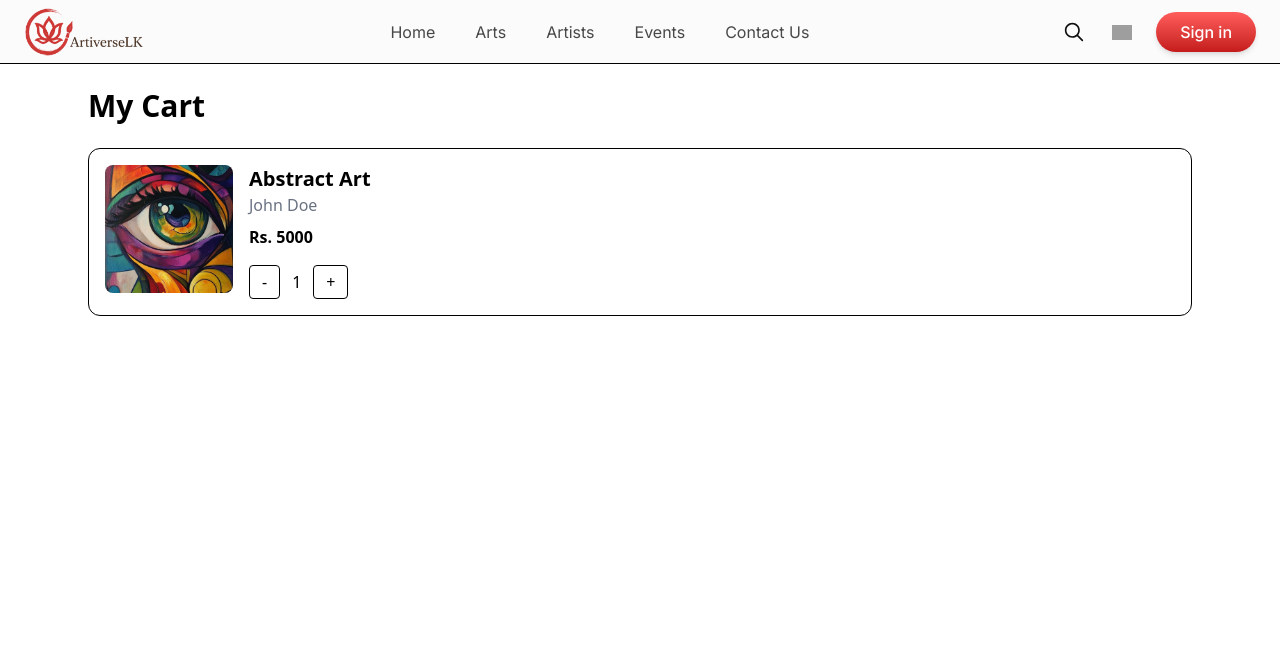
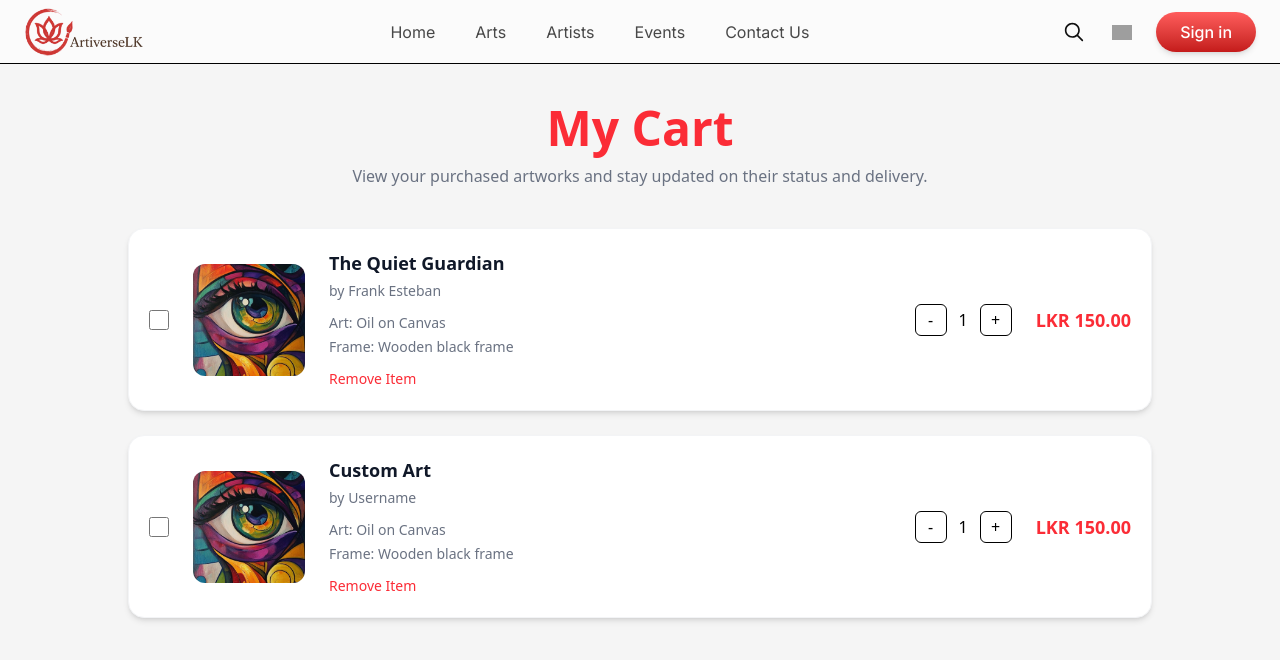
Before and after one commit to Nethasha-Fernando/Artiverse.lk-, a React (Vite) app in the folder frontend/: page /cart in a window 1280 px wide. Shown: the top 660 px of the page. Built offline with nearby package versions, Linux system fonts and the light colour scheme; grey boxes are pictures that could not be loaded.

Commit message:
Implementedempty cart page

```diff
--- a/frontend/src/components/cart/CartItem.tsx
+++ b/frontend/src/components/cart/CartItem.tsx
@@ -1,47 +1,78 @@
 type CartItemProps = {
-  title: string
-  artist: string
-  price: number
-  quantity: number
-  image: string
-}
+  title: string;
+  artist: string;
+  price: number;
+  quantity: number;
+  image: string;
+};
 
 function CartItem({
   title,
   artist,
   price,
   quantity,
-  image
+  image,
 }: CartItemProps) {
   return (
-    <div className="flex gap-4 border rounded-xl p-4">
+    <div className="flex items-center gap-6 bg-white rounded-2xl shadow-md p-5 border border-gray-100">
+
+      {/* Checkbox */}
+      <input
+        type="checkbox"
+        className="w-5 h-5 accent-red-500"
+      />
+
+      {/* Artwork Image */}
       <img
         src={image}
         alt={title}
-        className="w-32 h-32 object-cover rounded-lg"
+        className="w-28 h-28 rounded-xl object-cover"
       />
 
+      {/* Artwork Details */}
       <div className="flex-1">
-        <h2 className="text-xl font-semibold">{title}</h2>
+        <h2 className="text-lg font-semibold text-gray-900">
+          {title}
+        </h2>
 
-        <p className="text-gray-500">{artist}</p>
+        <p className="text-gray-500 text-sm mt-1">
+          by {artist}
+        </p>
 
-        <p className="font-bold mt-2">Rs. {price}</p>
+        <div className="mt-3 text-sm text-gray-500 space-y-1">
+          <p>Art: Oil on Canvas</p>
+          <p>Frame: Wooden black frame</p>
+        </div>
 
-        <div className="flex items-center gap-3 mt-4">
-          <button className="px-3 py-1 border rounded">
-            -
-          </button>
+        <button className="text-red-500 text-sm mt-3">
+          Remove Item
+        </button>
+      </div>
 
-          <span>{quantity}</span>
+      {/* Quantity */}
+      <div className="flex items-center gap-3">
 
-          <button className="px-3 py-1 border rounded">
-            +
-          </button>
-        </div>
+        <button className="w-8 h-8 border rounded-md">
+          -
+        </button>
+
+        <span className="font-medium">
+          {quantity}
+        </span>
+
+        <button className="w-8 h-8 border rounded-md">
+          +
+        </button>
+      </div>
+
+      {/* Price */}
+      <div className="text-right">
+        <p className="text-red-500 font-bold text-lg">
+          LKR {price}.00
+        </p>
       </div>
     </div>
-  )
+  );
 }
 
-export default CartItem
+export default CartItem;
--- a/frontend/src/pages/MyCartPage.tsx
+++ b/frontend/src/pages/MyCartPage.tsx
@@ -1,24 +1,47 @@
-import CartItem from "../components/cart/CartItem"
+import CartItem from "../components/cart/CartItem";
 
 const cartItems = [
   {
     id: 1,
-    title: "Abstract Art",
-    artist: "John Doe",
-    price: 5000,
+    title: "The Quiet Guardian",
+    artist: "Frank Esteban",
+    price: 150,
     quantity: 1,
-    image: "/cart-art.jpg"
-  }
-]
+    image: "/cart-art.jpg",
+  },
+
+  {
+    id: 2,
+    title: "Custom Art",
+    artist: "Username",
+    price: 150,
+    quantity: 1,
+    image: "/cart-art.jpg",
+  },
+];
 
 function MyCartPage() {
   return (
-    <div className="max-w-6xl mx-auto p-6">
-      <h1 className="text-3xl font-bold mb-6">
+    <div className="bg-[#f5f5f5] min-h-screen py-10">
+
+      <div className="max-w-5xl mx-auto">
+
+        {/* Title */}
+        <div className="text-center mb-10">
+
+          <h1 className="text-5xl font-bold text-red-500">
             My Cart
           </h1>
 
-      <div className="space-y-4">
+          <p className="text-gray-500 mt-3">
+            View your purchased artworks and stay updated
+            on their status and delivery.
+          </p>
+        </div>
+
+        {/* Cart Items */}
+        <div className="space-y-6">
+
           {cartItems.map((item) => (
             <CartItem
               key={item.id}
@@ -31,7 +54,8 @@ function MyCartPage() {
           ))}
         </div>
       </div>
-  )
+    </div>
+  );
 }
 
-export default MyCartPage
+export default MyCartPage;
```
Lines whose indentation alone changed are shown as unchanged.
